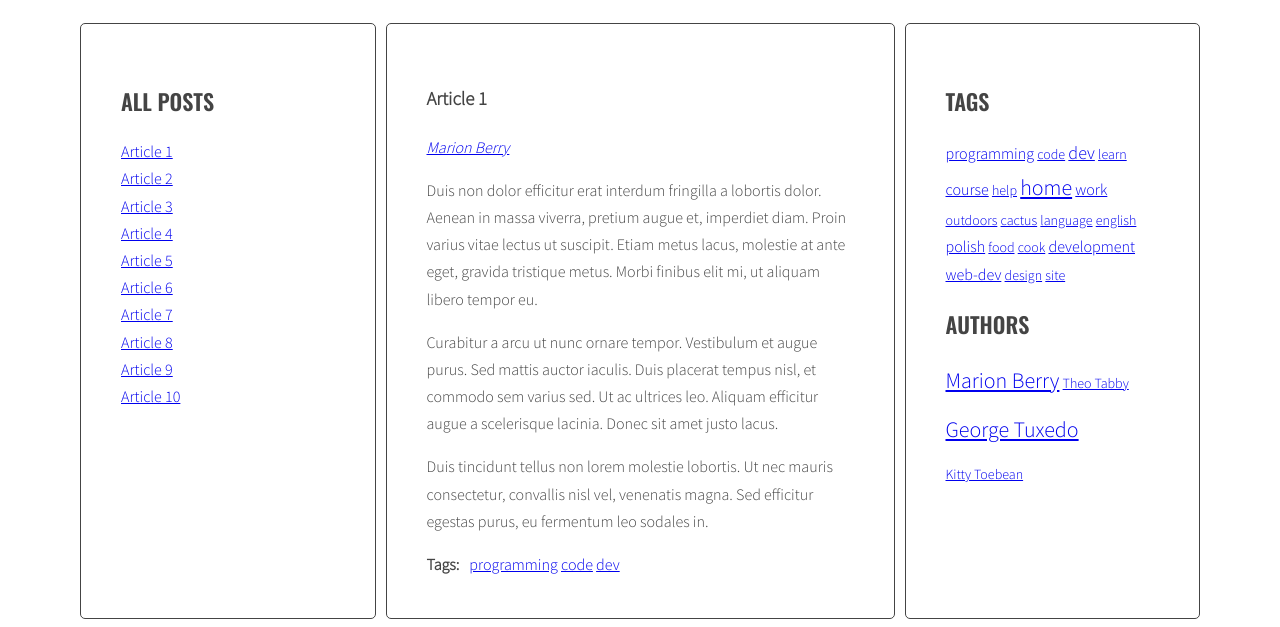
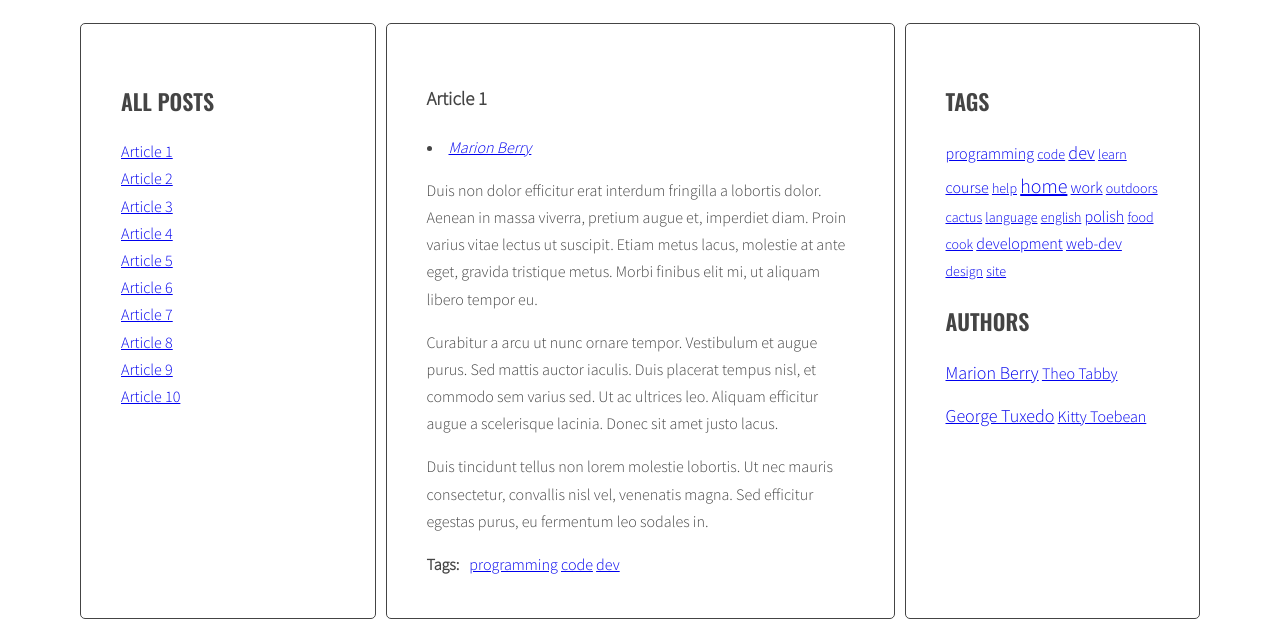
Before and after one commit to R3V000/javascript-blog, a website: page index.html in a window 1280 px wide. Shown: the part 220-847 px from the top of the page. Drawn offline with nearby package versions, Linux system fonts and the light colour scheme.

Commit message:
Used handlebars templates to create classes and links

```diff
--- a/index.html
+++ b/index.html
@@ -414,6 +414,33 @@
         </main>
       </div>
     </div>
+    <script src="https://cdnjs.cloudflare.com/ajax/libs/handlebars.js/4.1.0/handlebars.min.js"></script>
+    <script id="template-article-link" type="text/x-handlebars-template">
+      <li><a href="#{{id}}"><span>{{title}}</span></a></li>
+    </script>
+
+    <script id="template-tag-link" type="text/x-handlebars-template">
+      <li><a href="#tag-{{id}}">{{title}}</a></li>
+    </script>
+
+    <script id="template-author-link" type="text/x-handlebars-template">
+      <li><a href="#author-{{id}}">{{title}}</a></li>
+    </script>
+
+    <script id="template-tag-cloud-link" type="text/x-handlebars-template">
+      {{#each tags}}
+        <li><a href="#tag-{{tag}}" class="tag-size-{{count}}">{{tag}}</a></li>
+      {{/each}}
+    </script>
+
+    <script id="template-author-cloud-link" type="text/x-handlebars-template">
+      {{#each authors}}
+        <li><a
+            href="#author-{{author}}"
+            class="tag-size-{{count}}"
+          >{{author}}</a></li>
+      {{/each}}
+    </script>
     <script src="js/script.js"></script>
   </body>
 </html>
--- a/js/script.js
+++ b/js/script.js
@@ -36,6 +36,24 @@ const titleClickHandler = function (event) {
   correctArticle.classList.add("active");
 };
 
+const templates = {
+  articleLink: Handlebars.compile(
+    document.querySelector("#template-article-link").innerHTML
+  ),
+  tagLink: Handlebars.compile(
+    document.querySelector("#template-tag-link").innerHTML
+  ),
+  authorLink: Handlebars.compile(
+    document.querySelector("#template-author-link").innerHTML
+  ),
+  tagCloudLink: Handlebars.compile(
+    document.querySelector("#template-tag-cloud-link").innerHTML
+  ),
+  authorCloudLink: Handlebars.compile(
+    document.querySelector("#template-author-cloud-link").innerHTML
+  ),
+};
+
 const optArticleSelector = ".post",
   optTitleSelector = ".post-title",
   optTitleListSelector = ".titles",
@@ -66,12 +84,8 @@ const generateTitleLinks = function (customSelector = "") {
     console.log(articleTitle);
 
     /* create HTML of the link */
-    const linkHTML =
-      '<li><a href="#' +
-      articleID +
-      '"><span>' +
-      articleTitle +
-      "</span></a></li>";
+    const linkHTMLData = { id: articleID, title: articleTitle };
+    const linkHTML = templates.articleLink(linkHTMLData);
     console.log(linkHTML);
 
     /* insert link into titleList */
@@ -138,7 +152,8 @@ function generateTags() {
     /* START LOOP: for each tag */
     for (let tag of tags) {
       /* generate HTML of the link */
-      const linkHTML = '<li><a href="#tag-' + tag + '">' + tag + "</a></li> ";
+      const linkHTMLData = { id: tag, title: tag };
+      const linkHTML = templates.tagLink(linkHTMLData);
       console.log(linkHTML);
       /* add generated code to html variable */
       html = html + linkHTML;
@@ -163,26 +178,22 @@ function generateTags() {
     /* [NEW] create variable for all links HTML code */
     const tagsParams = calculateTagsParams(allTags);
     console.log("tagsParams:", tagsParams);
-    let allTagsHTML = "";
+    const allTagsData = { tags: [] };
 
     /* [NEW] START LOOP: for each tag in allTags: */
     for (let tag in allTags) {
       /* [NEW] generate code of a link and add it to allTagsHTML */
 
-      allTagsHTML +=
-        '<li><a href="#tag-' +
-        tag +
-        '"class="' +
-        optCloudClassPrefix +
-        calculateTagClass(allTags[tag], tagsParams) +
-        '">' +
-        tag +
-        "</a></li> ";
+      allTagsData.tags.push({
+        tag: tag,
+        count: allTags[tag],
+        className: calculateTagClass(allTags[tag], tagsParams),
+      });
     }
     /* [NEW] END LOOP: for each tag in allTags: */
 
     /*[NEW] add HTML from allTagsHTML to tagList */
-    tagList.innerHTML = allTagsHTML;
+    tagList.innerHTML = templates.tagCloudLink(allTagsData);
   }
 }
 generateTags();
@@ -245,7 +256,8 @@ function generateAuthors() {
     const authors = article.getAttribute("data-author");
     console.log(authors);
 
-    const linkHTML = '<a href="#author-' + authors + '">' + authors + "</a> ";
+    const linkHTMLData = { id: authors, title: authors };
+    const linkHTML = templates.authorLink(linkHTMLData);
     console.log(linkHTML);
     html = html + linkHTML;
     authorWrapper.innerHTML = html;
@@ -261,22 +273,18 @@ function generateAuthors() {
 
   const authorList = document.querySelector(optAuthorsListSelector);
   const authorParams = calculateTagsParams(allAuthors);
-  let allAuthorsHTML = "";
+  const allAuthorsData = { authors: [] };
   console.log(allAuthors);
   for (let author in allAuthors) {
-    allAuthorsHTML +=
-      '<li><a href="#author-' +
-      author +
-      '"class="' +
-      optCloudClassPrefix +
-      calculateTagClass(allAuthors[author], authorParams) +
-      '">' +
-      author +
-      "</a></li> ";
+    allAuthorsData.authors.push({
+      author: author,
+      count: allAuthors[author],
+      className: calculateTagClass(allAuthors[author], authorParams),
+    });
   }
   console.log(authorList);
 
-  authorList.innerHTML = allAuthorsHTML;
+  authorList.innerHTML = templates.authorCloudLink(allAuthorsData);
 }
 generateAuthors();
 
```
